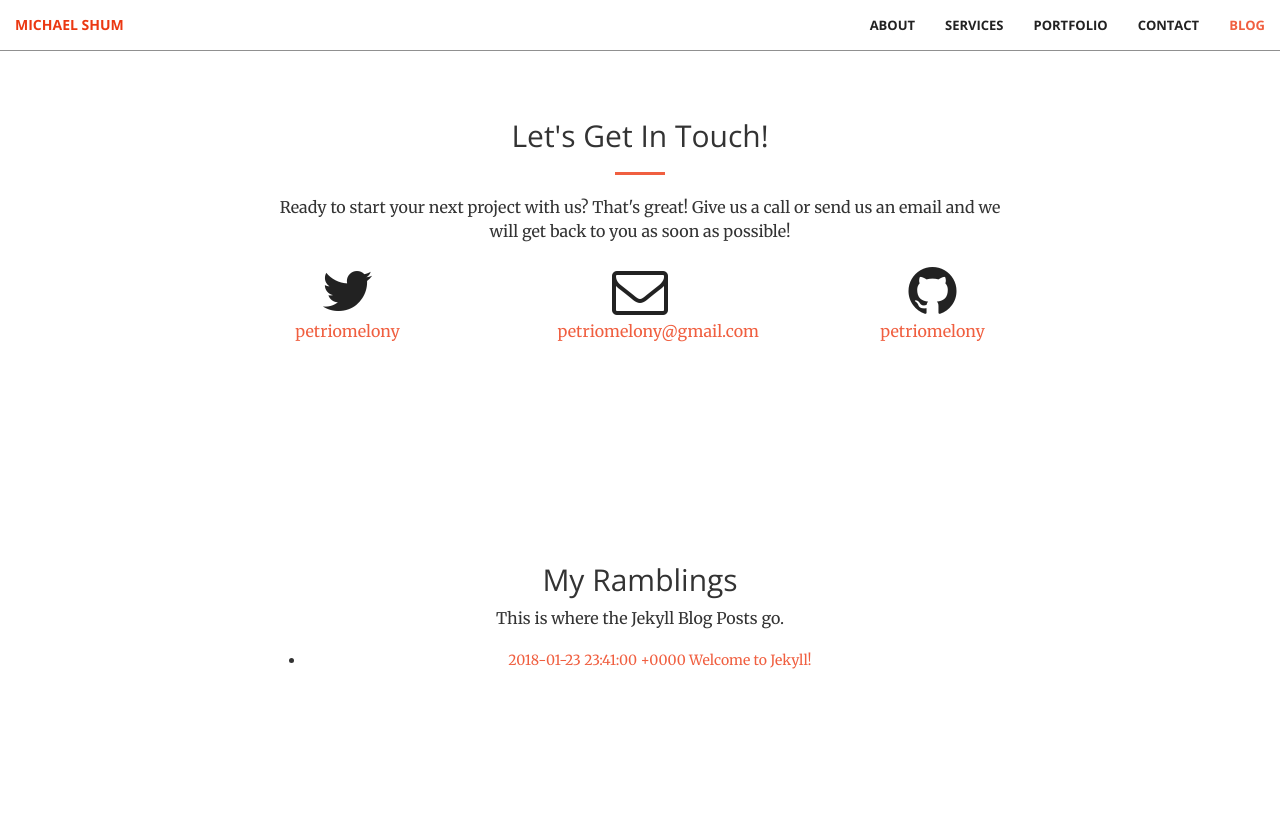
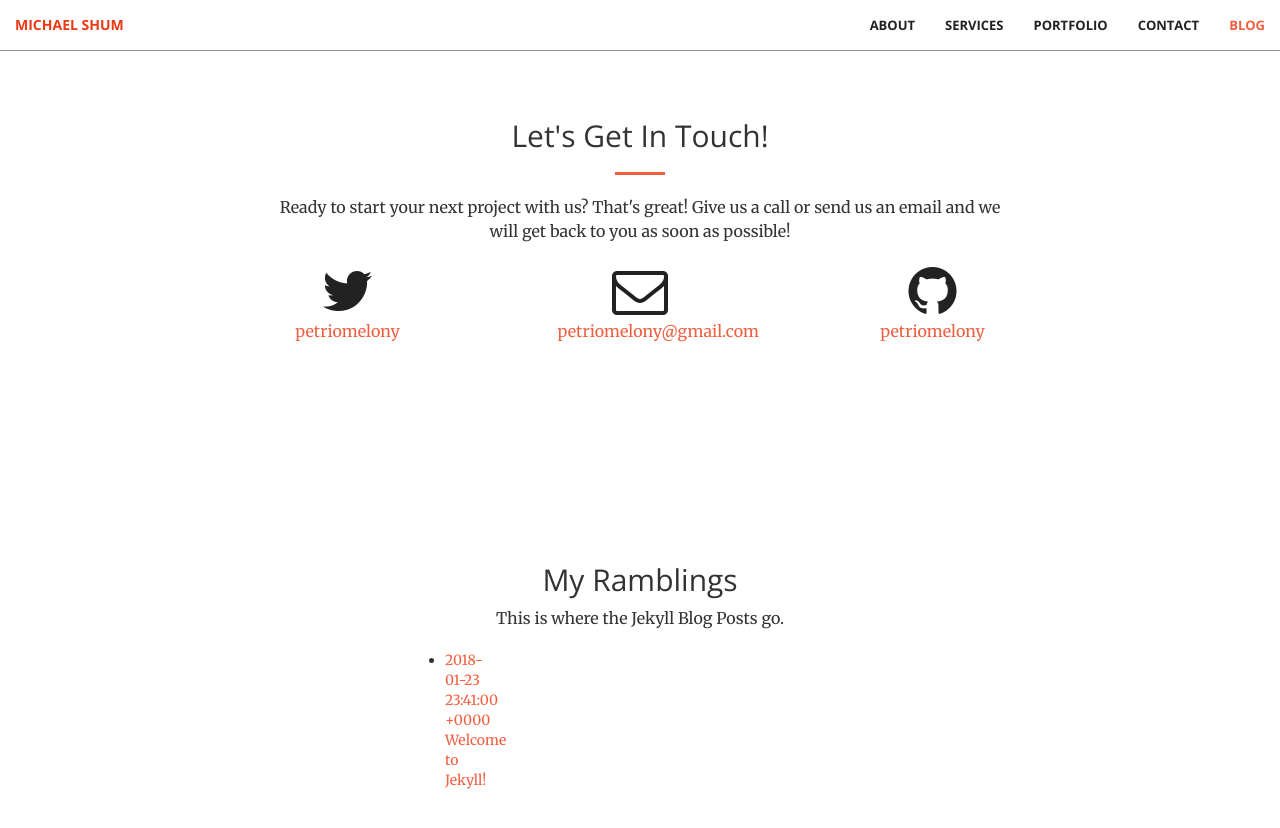
Before and after one commit to petriomelony/petriomelony.github.io, a Jekyll site: the page built from index.html, in a window 1280 px wide and 900 px high, scrolled down 2418 px. Shown: the top 828 px of the window. Built offline with Jekyll 4.4.1, drawn with Linux system fonts in a browser that asks for light colours; before the commit the page ends 3198 px from its top, so only the background shows below that.

Commit message:
Update blog.html

```diff
--- a/_includes/blog.html
+++ b/_includes/blog.html
@@ -4,6 +4,7 @@
             <div class="col-lg-8 col-lg-offset-2 text-center">
                 <h2 class="section-heading">My Ramblings</h2>
                 <p>This is where the Jekyll Blog Posts go.</p>
+                <div class="col-md-2 col-lg-offset-2 text-left">
                     <ul>
                       {% for post in site.posts %}
                         <li>
@@ -14,4 +15,5 @@
                 </div>
             </div>
         </div>
+    </div>
 </section>
```
Lines whose indentation alone changed are shown as unchanged.
